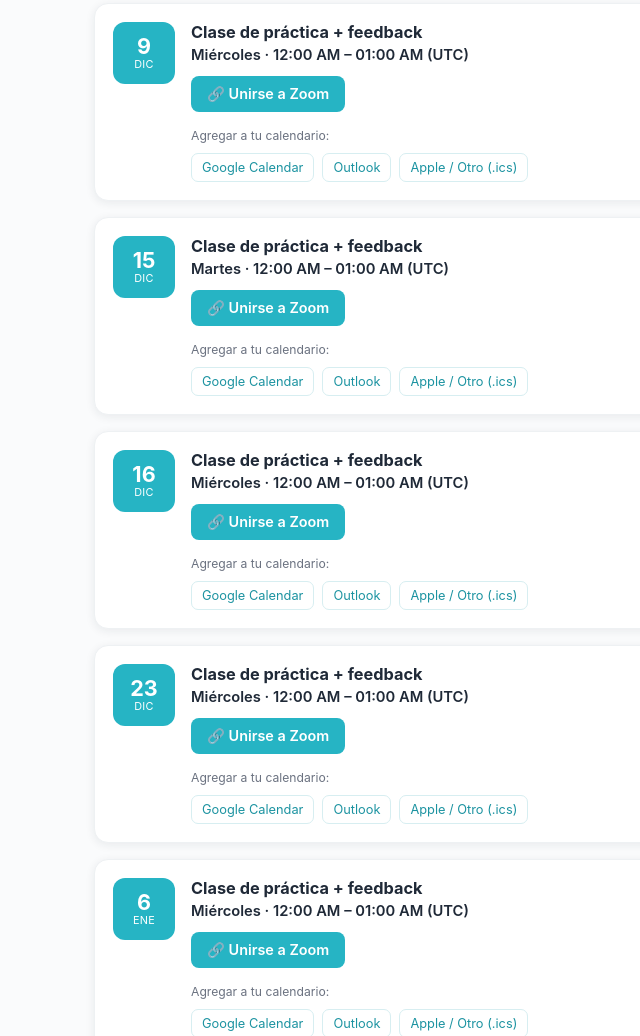
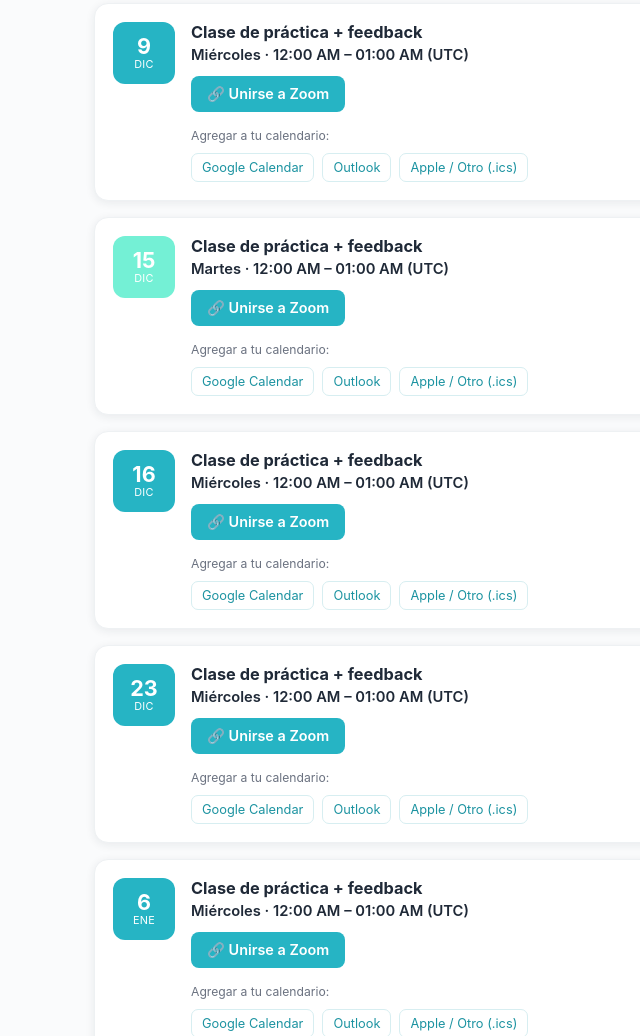
Before and after one commit to isabellacabarique/horario-clarity, a plain HTML site: page index.html in a window 1280 px wide. Shown: the part 868-1904 px from the top of the page, without its empty margins (242-882 px from the left). Drawn offline with Linux system fonts and the light colour scheme.

Commit message:
Add files via upload

```diff
--- a/index.html
+++ b/index.html
@@ -213,7 +213,7 @@ const RECURRING_CLASSES = [
 // "color" y "note" son opcionales.
 const SPECIAL_SESSIONS = [
   // Clase reprogramada por vacaciones (se ve como clase normal, sin etiqueta de "sesión especial")
-  { date: "2026-12-14", hour: 19, minute: 0, title: "Clase de práctica + feedback", regular: true },
+  { date: "2026-12-14", hour: 19, minute: 0, title: "Clase de práctica + feedback", color: "#74f0d5", regular: true },
   { date: "2026-11-12", hour: 19, minute: 0, title: "Sesión de claridad (Q&A con teacher Isa)", color: "#74f0d5",
     note: "Un espacio mensual para resolver preguntas, destrabar obstáculos y ayudarte a seguir avanzando." },
   { date: "2026-10-22", hour: 11, minute: 0, title: "Sesión de claridad (Q&A con teacher Isa)", color: "#74f0d5",
```
